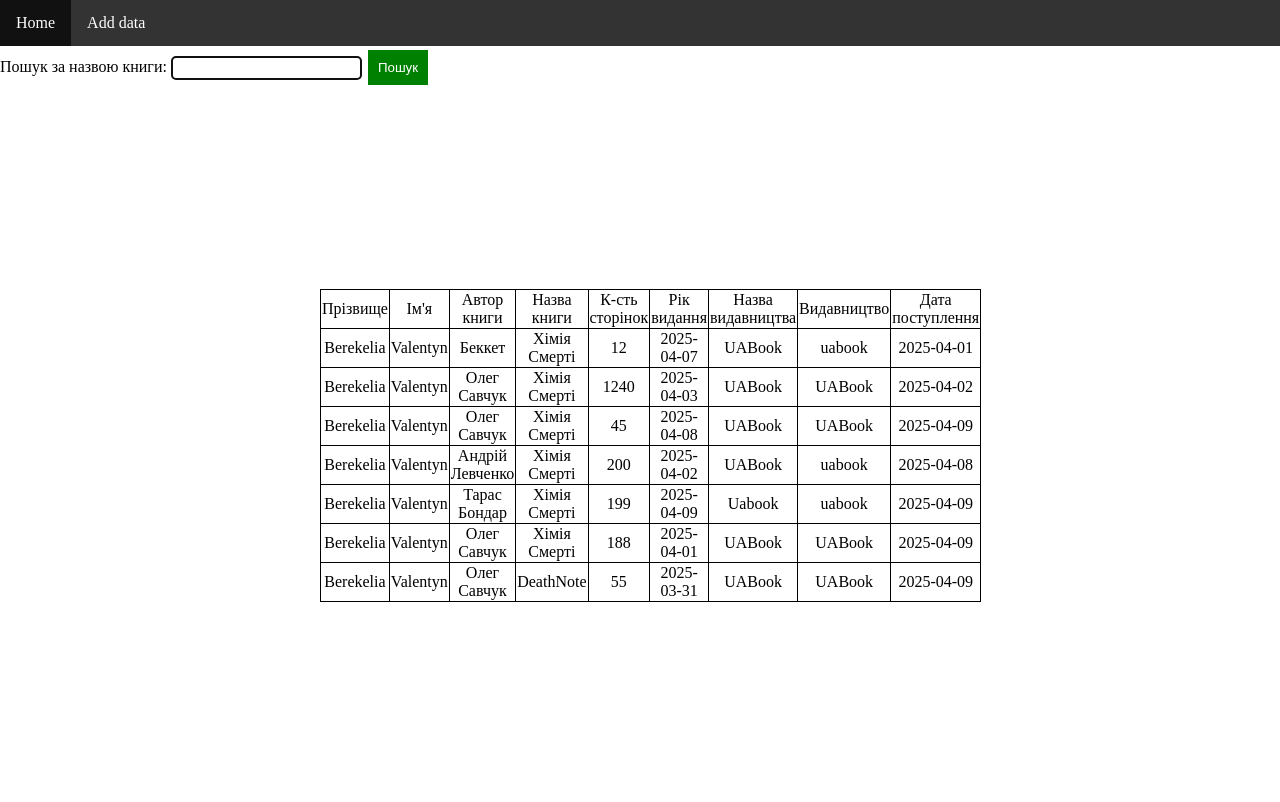
After one commit to ValentynBerekelia/php-laboratory, a PHP site: page /lab4.php in a window 1280 px wide. The commit adds this page. Run offline with PHP 8.4, Linux system fonts and the light colour scheme.

Commit message:
add  lab 3 and lab 4

```diff
--- a/file.txt
+++ b/file.txt
@@ -1 +1,7 @@
 "Berekelia";"Valentyn";"Беккет";"Хімія Смерті";"12";"2025-04-07";"UABook";"uabook";"2025-04-01"
+"Berekelia";"Valentyn";"Олег Савчук";"Хімія Смерті";"1240";"2025-04-03";"UABook";"UABook";"2025-04-02"
+"Berekelia";"Valentyn";"Олег Савчук";"Хімія Смерті";"45";"2025-04-08";"UABook";"UABook";"2025-04-09"
+"Berekelia";"Valentyn";"Андрій Левченко";"Хімія Смерті";"200";"2025-04-02";"UABook";"uabook";"2025-04-08"
+"Berekelia";"Valentyn";"Тарас Бондар";"Хімія Смерті";"199";"2025-04-09";"Uabook";"uabook";"2025-04-09"
+"Berekelia";"Valentyn";"Олег Савчук";"Хімія Смерті";"188";"2025-04-01";"UABook";"UABook";"2025-04-09"
+"Berekelia";"Valentyn";"Олег Савчук";"DeathNote";"55";"2025-03-31";"UABook";"UABook";"2025-04-09"
--- a/form.php
+++ b/form.php
@@ -41,7 +41,7 @@ if ($_SERVER["REQUEST_METHOD"] == "POST") {
                 <label>Назва книги</label><br>
                 <input type="text" name="bookName" id="bookName" required minlength="5"/><br>
                 <label>К-сть сторінок</label><br>
-                <input type="number"  name="numberPages" id="numberPages" required min="1" max="999"/><br>
+                <input type="number"  name="numberPages" id="numberPages" required min="1" max="20"/><br>
                 <label>Дата публікації</label><br>
                 <input type="date" name="datePublication" id="dateOfPublisher" required /><br>
                 <label>Назва видавництва</label><br>
--- a/form_style.css
+++ b/form_style.css
@@ -21,7 +21,16 @@ body{
     border-radius: 10px;
 }
 
-input[type=text],input[type=number]{
+input[type=text]{
+    background-color: white;
+    max-width: 200px;
+    height: 10px;
+    padding: 5px;
+    border:2px solid #111111;
+    border-radius: 5px;
+    color:#111111;
+}
+input[type=number]{
     background-color: white;
     max-width: 200px;
     height: 10px;
@@ -105,3 +114,6 @@ li a{
 li a:hover{
     background-color: #111;
 }
+h3{
+    text-align: center;
+}
--- /dev/null
+++ b/lab4.php
@@ -0,0 +1,65 @@
+<?php
+require 'rw_file.php';
+
+$data = read_from_file("file.txt");
+$search = isset($_GET['search']) ? trim($_GET['search']) : '';
+if ($search !== '') {
+    $data = array_filter($data, function($row) use ($search) {
+        return stripos($row[3], $search) !== false;
+    });
+}
+?>
+
+<!DOCTYPE html>
+<html lang="uk">
+<head>
+    <meta charset="UTF-8">
+    <title>Пошук книг</title>
+    <link rel="stylesheet" href="form_style.css">
+</head>
+<body>
+<div class="background">
+    <ul>
+        <li><a href="Home.php">Home</a></li>
+        <li><a href="form.php">Add data</a></li>
+    </ul>
+
+    <form method="GET" style="margin-bottom: 20px;">
+        <label for="search">Пошук за назвою книги:</label>
+        <input type="text" name="search" value="<?= htmlspecialchars($search) ?>">
+        <button type="submit">Пошук</button>
+    </form>
+
+    <div class="context-table">
+        <table>
+            <thead>
+            <tr>
+                <td>Прізвище</td>
+                <td>Ім'я</td>
+                <td>Автор книги</td>
+                <td>Назва книги</td>
+                <td>К-сть сторінок</td>
+                <td>Рік видання</td>
+                <td>Назва видавництва</td>
+                <td>Видавництво</td>
+                <td>Дата поступлення</td>
+            </tr>
+            </thead>
+            <tbody>
+            <?php if (empty($data)): ?>
+                <tr><td colspan="9">Нічого не знайдено.</td></tr>
+            <?php else: ?>
+                <?php foreach ($data as $element): ?>
+                    <tr>
+                        <?php foreach ($element as $item): ?>
+                            <td><?= htmlspecialchars($item) ?></td>
+                        <?php endforeach; ?>
+                    </tr>
+                <?php endforeach; ?>
+            <?php endif; ?>
+            </tbody>
+        </table>
+    </div>
+</div>
+</body>
+</html>
--- a/table.php
+++ b/table.php
@@ -30,8 +30,7 @@ if ($_SERVER["REQUEST_METHOD"] == "POST") {
 <body>
 <div class="background">
     <ul>
-        <li><a href="main.php">Home</a></li>
-        <li><a href="laboratory.php">Laboratory</a></li>
+        <li><a href="Home.php">Home</a></li>
         <li><a href="form.php">Add data</a></li>
     </ul>
     <div class="context-table">
```
Also changed, not shown: Home.php (added, +33 -0 lines), lab3.php (added, +58 -0 lines), laboratory.php (deleted, +0 -18 lines), main.php (deleted, +0 -19 lines), social.php (deleted, +0 -18 lines), style.css (+41 -7 lines), img.png (deleted).
